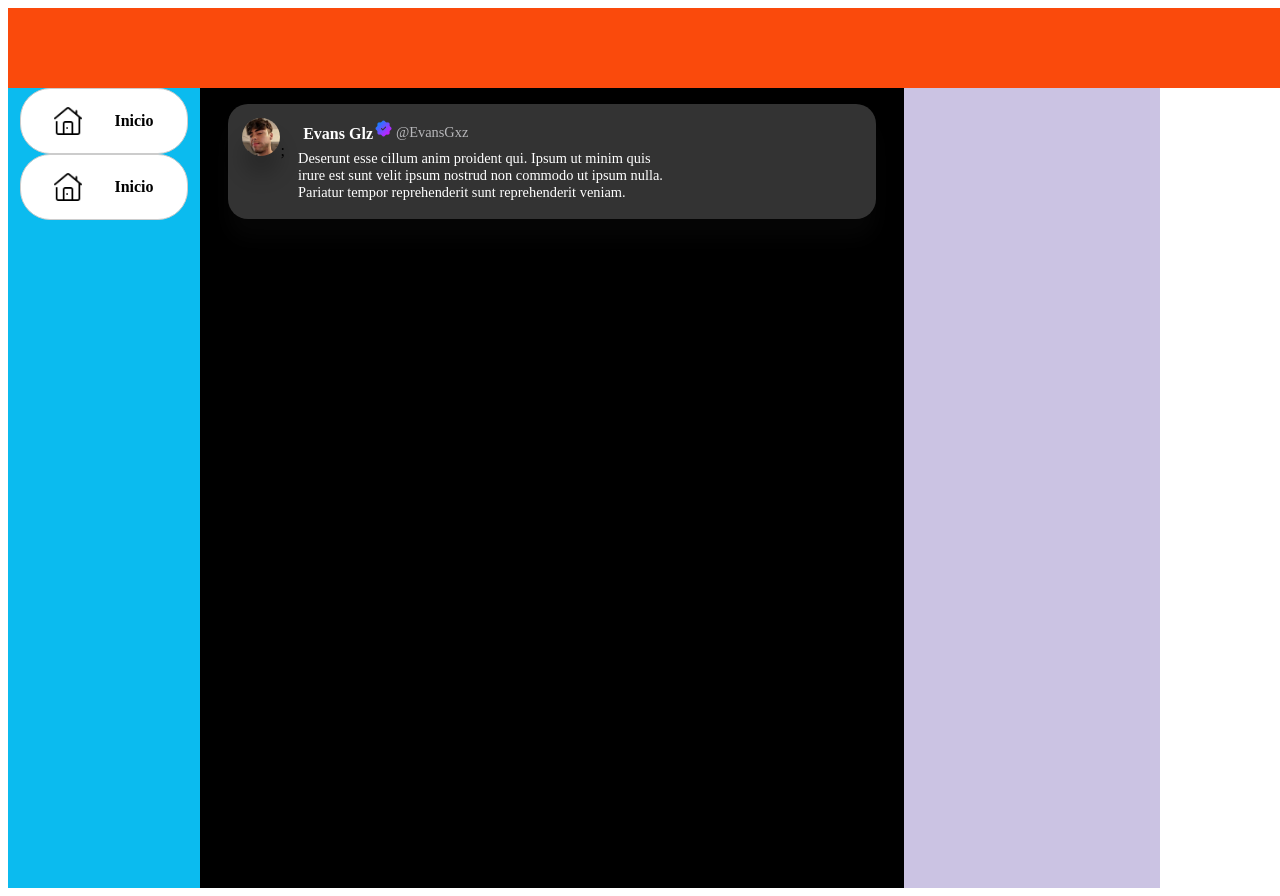
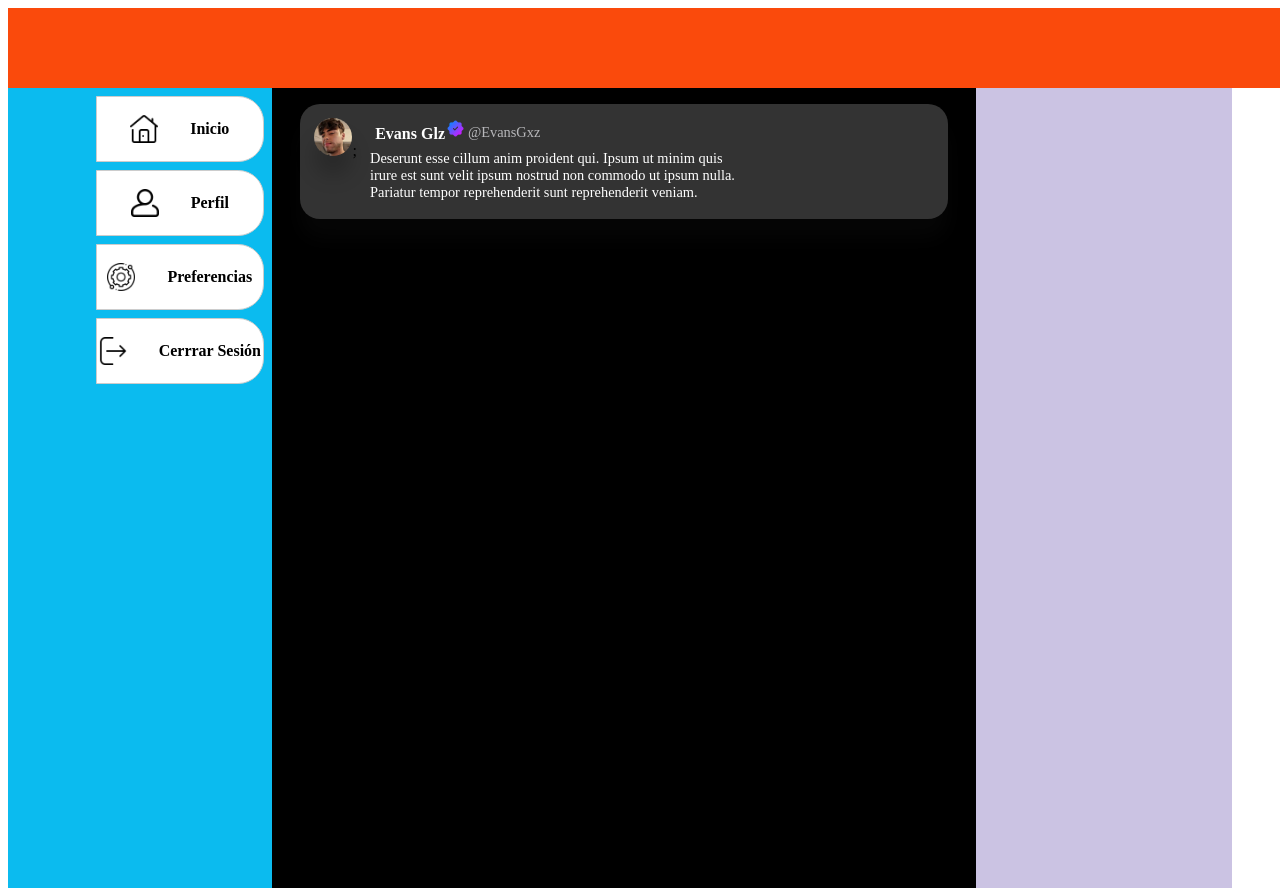
Before and after one commit to EvansGxz/Un-Crystal, a React (Create React App) app: page / in a window 1280 px wide. Built offline with nearby package versions, Linux system fonts and the light colour scheme.

Commit message:
all options

```diff
--- a/src/Components/Structure/aside.js
+++ b/src/Components/Structure/aside.js
@@ -1,14 +1,19 @@
 import styled from "@emotion/styled";
 import { colors } from "../../Styles/colors";
-import Home from "../../assets/Aside/home.png"
+import Home from "../../assets/Aside/home.png";
+import Profile from "../../assets/Aside/user.png";
+import React, { useState } from "react";
+import Config from "../../assets/Aside/config.png";
+import Logout from "../../assets/Aside/logout.png";
 
 export const Aside = styled.div`
   background-color: ${colors.blue};
-  width: 15vw;
+  width: 20vw;
   height: 100vh;
   display: flex;
   flex-direction: column;
-  align-items: center;
+  align-items: end;
+  padding-right: 1vh;
 `;
 
 const Icon = styled.img`
@@ -19,7 +24,6 @@ const Icon = styled.img`
 const Text = styled.p`
   font-size: 2vh;
   font-weight: 600;
-
 `;
 
 const IconContainer = styled.div`
@@ -27,27 +31,86 @@ const IconContainer = styled.div`
   width: 13vw;
   height: 8vh;
   border: 1px solid #ccc;
-  border-radius: 30px;
+  border-radius: 0 2vw 2vw 0;
   flex-direction: row;
   display: flex;
   align-items: center;
   align-content: center;
   text-align: center;
   justify-content: center;
+  margin-top: 1vh;
+  cursor: pointer;
 `;
 
-export default function AsideBar(){
+export default function AsideBar() {
+  const [isHovering, setIsHovering] = useState(false);
+  const [isHovering1, setIsHovering1] = useState(false);
+  const [isHovering2, setIsHovering2] = useState(false);
+  const [isHovering3, setIsHovering3] = useState(false);
 
-  return(
+  const styles = {
+    day: {
+      transition: "all 0.3s",
+      backgroundColor: isHovering ? "salmon" : "",
+      color: isHovering ? "white" : "",
+
+    },
+  };
+  return (
     <Aside>
-    <IconContainer>
-      <Icon src={Home}/>
-      <Text>Inicio</Text>
+      <IconContainer
+        style={{
+      transition: "all 0.3s",
+      backgroundColor: isHovering ? "salmon" : "",
+      color: isHovering ? "white" : "",
+
+    }}
+        onMouseEnter={()=>setIsHovering(true)}
+        onMouseLeave={()=>setIsHovering(false)}
+      >
+        <Icon src={Home} />
+        <Text style={styles.day}>Inicio</Text>
       </IconContainer>
-      <IconContainer>
-      <Icon src={Home}/>
-      <Text>Inicio</Text>
+      <IconContainer
+        style={{
+      transition: "all 0.3s",
+      backgroundColor: isHovering1 ? "salmon" : "",
+      color: isHovering1 ? "white" : "",
+
+    }}
+        onMouseEnter={()=>setIsHovering1(true)}
+        onMouseLeave={()=>setIsHovering1(false)}
+      >
+        <Icon src={Profile} />
+        <Text>Perfil</Text>
       </IconContainer>
+      <IconContainer
+        style={{
+      transition: "all 0.3s",
+      backgroundColor: isHovering2 ? "salmon" : "",
+      color: isHovering2 ? "white" : "",
+
+    }}
+        onMouseEnter={()=>setIsHovering2(true)}
+        onMouseLeave={()=>setIsHovering2(false)}
+      >
+        <Icon src={Config} />
+        <Text>Preferencias</Text>
+      </IconContainer>
+      <IconContainer
+        style={{
+      transition: "all 0.3s",
+      backgroundColor: isHovering3 ? "salmon" : "",
+      color: isHovering3 ? "white" : "",
+
+    }}
+        onMouseEnter={()=>setIsHovering3(true)}
+        onMouseLeave={()=>setIsHovering3(false)}
+      >
+        <Icon src={Logout} />
+        <Text>Cerrrar Sesión</Text>
+      </IconContainer>
+
     </Aside>
-  )
+  );
 }
```
